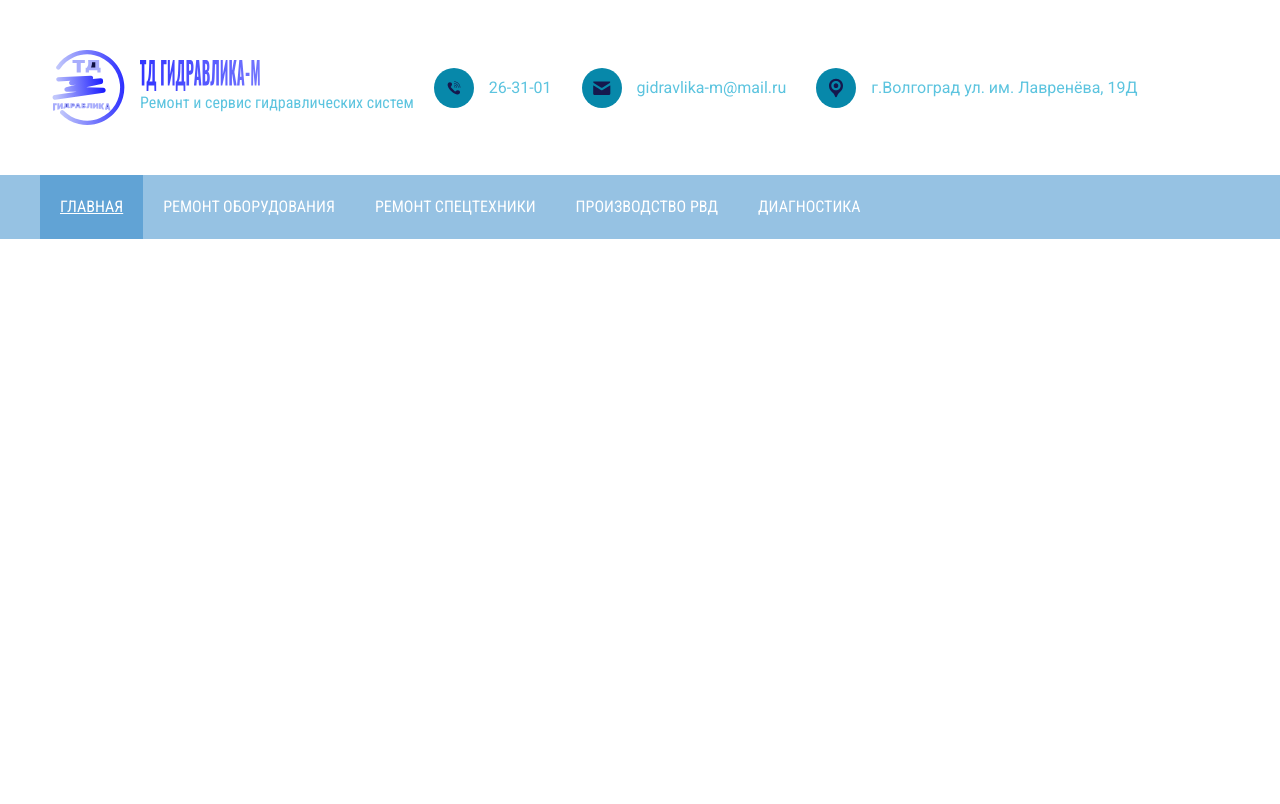
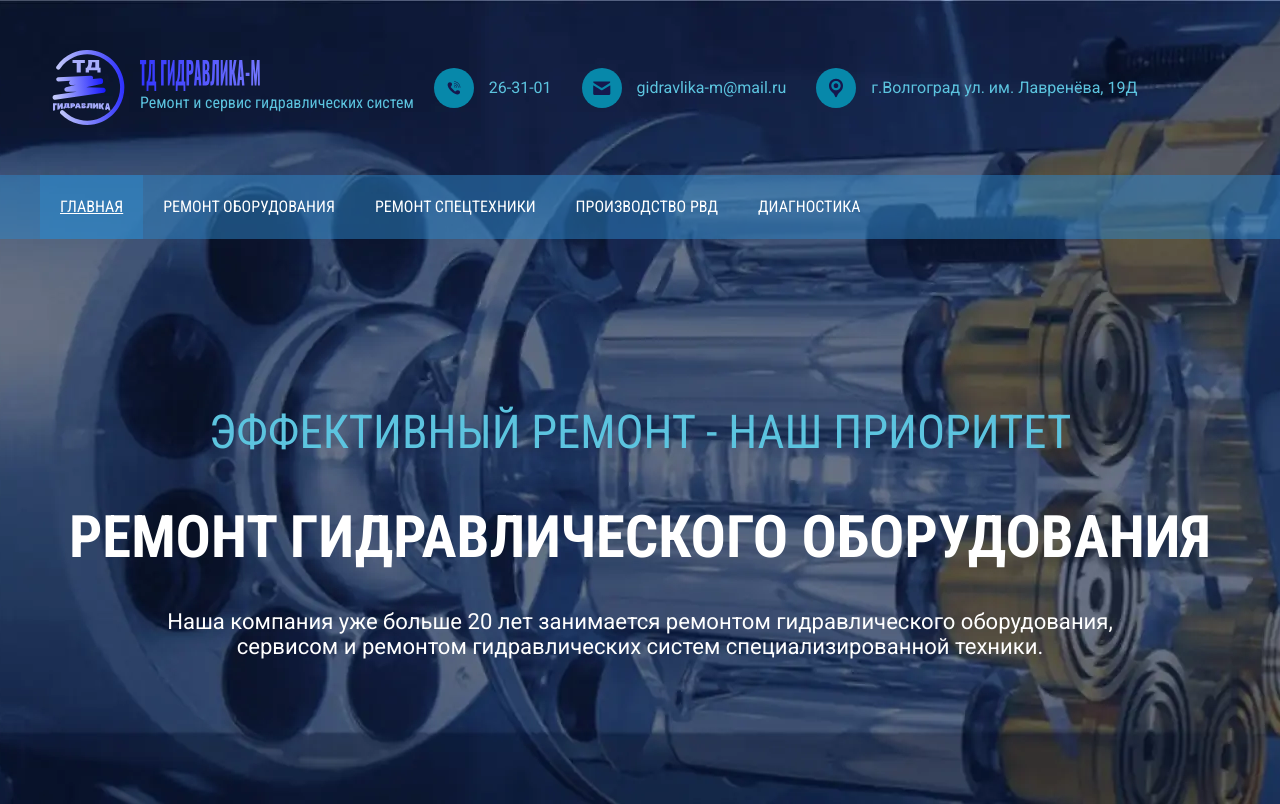
Before and after one commit to Dmitry1964/gidravlika-tech-other, a React (Vite) app: page / in a window 1280 px wide. Built offline with nearby package versions, Linux system fonts and the light colour scheme; a web font is replaced by a local one.

Commit message:
Добавляет banner

```diff
--- a/package.json
+++ b/package.json
@@ -20,6 +20,7 @@
   },
   "devDependencies": {
     "@eslint/js": "^9.25.0",
+    "@stylistic/stylelint-plugin": "^3.1.2",
     "@types/node": "^22.15.18",
     "@types/react": "^19.1.2",
     "@types/react-dom": "^19.1.2",
@@ -29,6 +30,7 @@
     "eslint-plugin-react-refresh": "^0.4.19",
     "globals": "^16.0.0",
     "sass": "^1.89.0",
+    "stylelint": "^16.19.1",
     "typescript": "~5.8.3",
     "typescript-eslint": "^8.30.1",
     "vite": "^6.3.5"
--- a/src/pages/main-page/ui/main-page.tsx
+++ b/src/pages/main-page/ui/main-page.tsx
@@ -1,6 +1,10 @@
+import { Banner } from "src/widgets/banner";
+
 const MainPage = () : React.ReactNode => {
     return (
-        <div></div>
+        <main>
+            <Banner />
+        </main>
     )
 }
 
--- a/src/styles/mixins.scss
+++ b/src/styles/mixins.scss
@@ -1,4 +1,5 @@
 @use "variables";
+@use "sass:math";
 
 @mixin retina {
   @media (min-resolution: variables.$retina-dpi), (min-resolution: variables.$retina-dppx) {
@@ -120,15 +121,31 @@
 // этим вы усложняете работу команды, проверку вашего кода и будущую поддержку проекта
 
 
-// Миксин для адаптивного размера шрифта
-// $min-font-size: минимальный размер шрифта (например, 16px)
-// $max-font-size: максимальный размер шрифта (например, 24px)
+
+// Миксин для адаптивного размера шрифта при изменении вьюпорта от max к min (Desktop first)
+// $min-font-size: минимальный размер шрифта (например, 16px) при $min-viewport-width
+// $max-font-size: максимальный размер шрифта (например, 24px) при $max-viewport-width
 // $min-viewport-width: минимальная ширина вьюпорта (например, 320px)
 // $max-viewport-width: максимальная ширина вьюпорта (например, 1200px)
-@mixin fluid-font($min-font-size, $max-font-size, $min-viewport-width, $max-viewport-width) {
-  $slope: ($max-font-size - $min-font-size) / ($max-viewport-width - $min-viewport-width);
+@mixin fluid-font-reverse($min-font-size, $max-font-size, $min-viewport-width, $max-viewport-width) {
+  // Используем те же точки, но clamp будет работать наоборот
+  $slope: math.div($max-font-size - $min-font-size, $max-viewport-width - $min-viewport-width);
   $y-intercept: $min-font-size - $slope * $min-viewport-width;
   $fluid-value: calc(#{$y-intercept} + #{$slope * 100}vw);
 
+  // Инвертируем min/max в clamp для режима desktop first - ОТКАТЫВАЕМ
   font-size: clamp(#{$min-font-size}, #{$fluid-value}, #{$max-font-size});
 }
+
+// Миксин для адаптивного значения margin
+// $min-margin: минимальное значение margin
+// $max-margin: максимальное значение margin
+// $min-viewport-width: минимальная ширина вьюпорта
+// $max-viewport-width: максимальная ширина вьюпорта
+@mixin fluid-margin-bottom($min-margin, $max-margin, $min-viewport-width, $max-viewport-width) {
+  $slope: math.div($max-margin - $min-margin, $max-viewport-width - $min-viewport-width);
+  $y-intercept: $min-margin - $slope * $min-viewport-width;
+  $fluid-value: calc(#{$y-intercept} + #{$slope * 100}vw);
+
+  margin-bottom: clamp(#{$min-margin}, #{$fluid-value}, #{$max-margin});
+}
--- /dev/null
+++ b/src/widgets/banner/index.ts
@@ -0,0 +1,3 @@
+import Banner from "./ui/banner";
+
+export {Banner};
--- /dev/null
+++ b/src/widgets/banner/ui/banner.module.scss
@@ -0,0 +1,82 @@
+@use "/src/styles/mixins.scss";
+@use '/src/styles/variables.scss';
+
+.banner__wrapper {
+    display: grid;
+    grid-template-columns: 1fr;
+}
+
+.banner__image,
+.banner__content {
+    grid-column-start: 1;
+    grid-column-end: 2;
+    grid-row-start: 1;
+    grid-row-end: span 2;
+}
+
+.banner__image img {
+    width: 100vw;
+    height: 804px;
+    object-fit: cover;
+
+    // @include mixins.vp-1279 {
+    //     height: 700px;
+    // }
+
+    @include mixins.vp-1023 {
+        height: 650px;
+    }
+}
+
+.banner__content {
+    align-self: flex-end;
+    justify-self: center;
+    margin-bottom: 150px;
+    padding: 0 clamp(40px, 24px, 16px);
+
+    @include mixins.vp-1439 {
+        @include mixins.fluid-margin-bottom(130px, 150px, 768px, 1440px);
+    }
+}
+
+.banner__slogan {
+    font-size: 5rem;
+    line-height: auto;
+    text-align: center;
+    text-transform: uppercase;
+    color: variables.$color-malibu;
+    margin: 0 0 50px;
+
+    @include mixins.vp-1439 {
+        @include mixins.fluid-font-reverse(36px, 50px, 768px, 1440px);
+        @include mixins.fluid-margin-bottom(25px, 50px, 768px, 1440px);
+    }
+
+}
+
+.banner__title {
+    font-size: 6.2rem;
+    line-height: auto;
+    text-align: center;
+    text-transform: uppercase;
+    color: variables.$color-default-white;
+    margin: 0 0 40px;
+
+    @include mixins.vp-1439 {
+        @include mixins.fluid-font-reverse(48px, 62px, 768px, 1440px);
+        @include mixins.fluid-margin-bottom(30px, 40px, 768px, 1440px);
+    }
+}
+
+.banner__desc {
+    font-family: variables.$ff-second;
+    font-size: 2.4rem;
+    line-height: auto;
+    text-align: center;
+    color: variables.$color-default-white;
+    margin: 0;
+
+    @include mixins.vp-1439 {
+        @include mixins.fluid-font-reverse(16px, 24px, 768px, 1440px);
+    }
+}
--- /dev/null
+++ b/src/widgets/banner/ui/banner.tsx
@@ -0,0 +1,40 @@
+import cls from "./banner.module.scss";
+
+const Banner = (): React.ReactNode => {
+  return (
+    <section className={cls.banner}>
+      <div className={cls.banner__wrapper}>
+        <div className={cls.banner__image}>
+          <picture>
+            <source
+              type="image/webp"
+              srcSet="img/content/banner-desktop.webp, img/content/banner-desktop@2x.webp 2x"
+            />
+            <img
+              src="img/content/banner-desktop.jpg"
+              width={1920}
+              height={803}
+              alt="Баннер"
+              srcSet="img/content/banner-desktop@2x.jpg 2x"
+            />
+          </picture>
+        </div>
+        <div className={cls.banner__content}>
+          <p className={cls.banner__slogan}>
+            эффективный ремонт - наш приоритет
+          </p>
+          <h2 className={cls.banner__title}>
+            Ремонт гидравлического оборудования
+          </h2>
+          <p className={cls.banner__desc}>
+            Наша компания уже больше 20 лет занимается ремонтом гидравлического
+            оборудования,<br/>сервисом и ремонтом гидравлических систем
+            специализированной техники.
+          </p>
+        </div>
+      </div>
+    </section>
+  );
+};
+
+export default Banner;
--- a/src/widgets/header/ui/header.module.scss
+++ b/src/widgets/header/ui/header.module.scss
@@ -0,0 +1,6 @@
+.header {
+    position: absolute;
+    top: 0;
+    left: 0;
+    right: 0;
+}
--- a/src/widgets/header/ui/header.tsx
+++ b/src/widgets/header/ui/header.tsx
@@ -1,5 +1,5 @@
 import { HeaderContacts } from "src/features/header-contacts";
-import "./header.module.scss";
+import cls from "./header.module.scss";
 import { Navbar } from "src/features/navbar";
 import useViewportWidth from "src/hooks/useViewportWidth";
 import { TABLET_VIEWPORT } from "src/shared/lib/constans";
@@ -7,7 +7,7 @@ import { TABLET_VIEWPORT } from "src/shared/lib/constans";
 const Header = (): React.ReactNode => {
   const screenWidth = useViewportWidth()
   return (
-    <header>
+    <header className={cls.header}>
       <HeaderContacts />
       {screenWidth >= TABLET_VIEWPORT && <Navbar />}
     </header>
```
Also changed, not shown: src/styles/fonts.scss (+12 -7 lines), src/styles/global.scss (+13 -12 lines), .stylelintrc.json (added), 1 other file (tests, documents, lock files or other folders).
